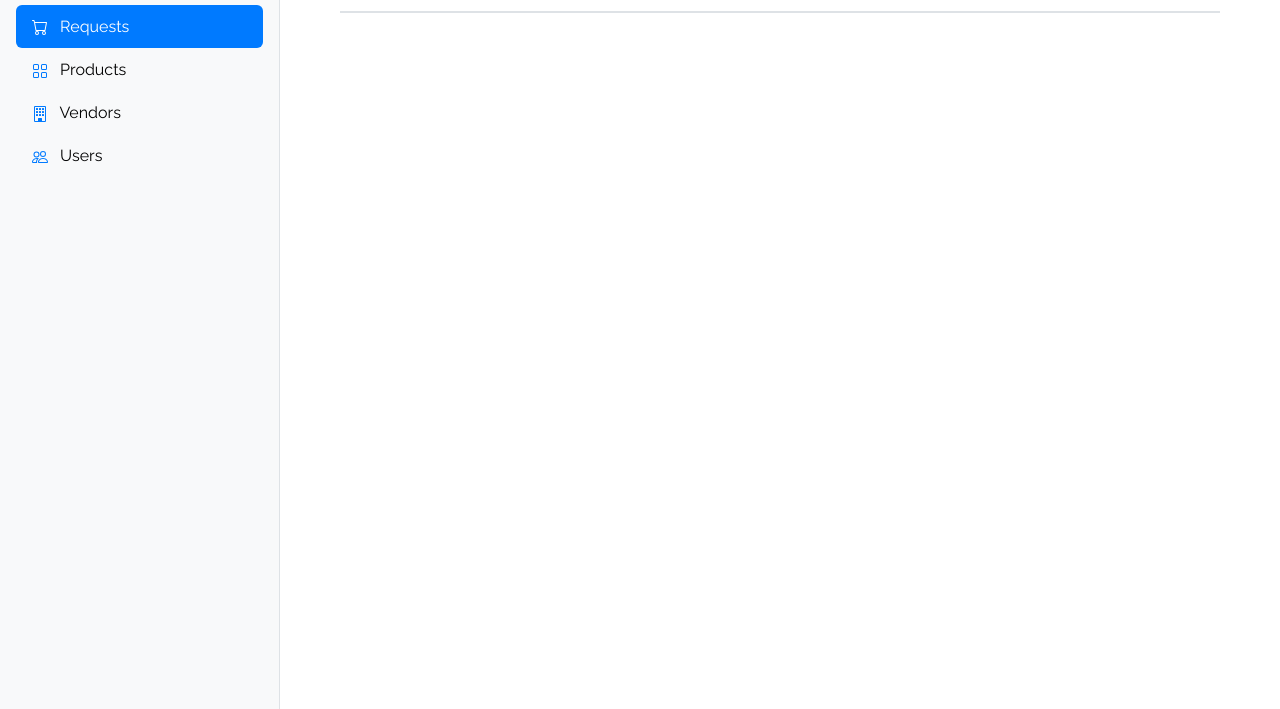
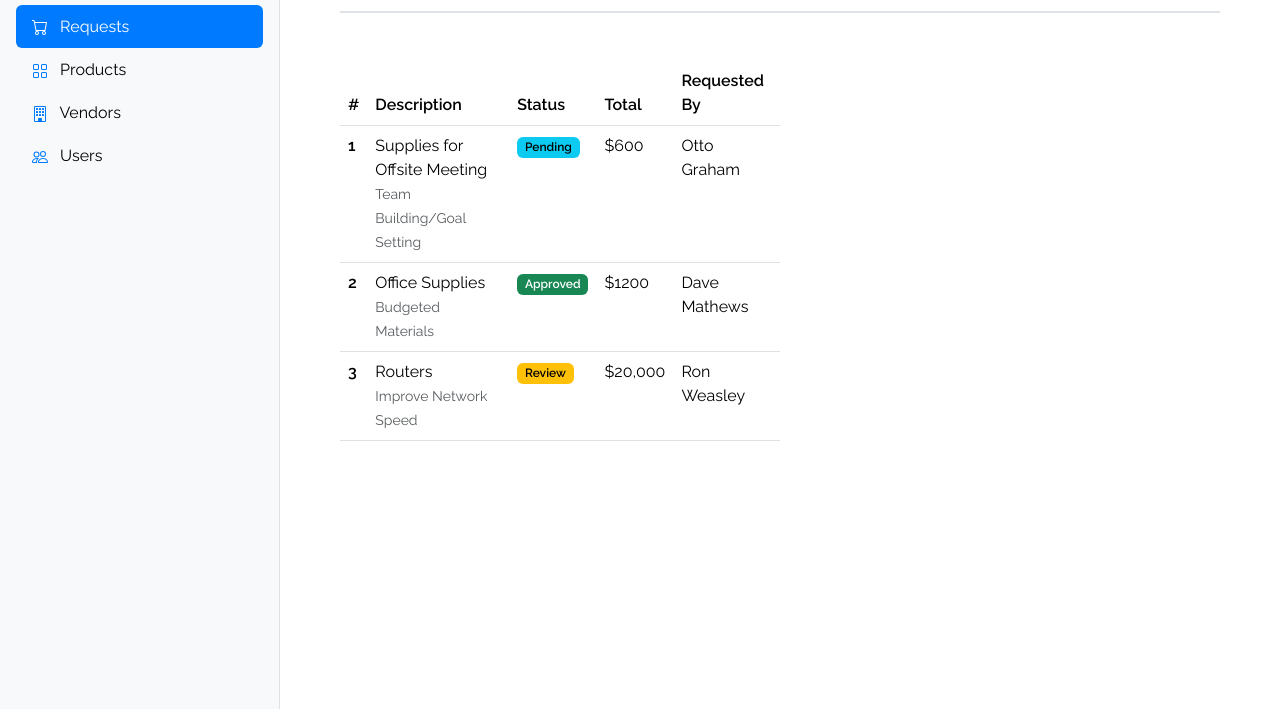
Before and after one commit to craigmckeachie/fall2023-enjoy-the-outdoors, a plain HTML site: page request.html in a window 1280 px wide. Shown: the part 179-888 px from the top of the page. Drawn offline with Linux system fonts and the light colour scheme.

Commit message:
add request table

```diff
--- a/purchase.html
+++ b/request.html
@@ -94,7 +94,7 @@
       </div>
 
       <section class="container-fluid mx-5 my-2 py-4">
-        <div class="d-flex justify-content-between pb-4 border-bottom border-2">
+        <div class="d-flex justify-content-between pb-4 mb-5 border-bottom border-2">
           <h2>Requests</h2>
           <button class="btn btn-primary">
             <svg class="bi pe-none me-2" width="32" height="32" fill="#FFFFFF">
@@ -103,6 +103,51 @@
             Create a request
           </button>
         </div>
+        <table class="table table-hover w-50">
+          <thead>
+            <tr>
+              <th scope="col">#</th>
+              <th scope="col">Description</th>
+              <th scope="col">Status</th>
+              <th scope="col">Total</th>
+              <th scope="col">Requested By</th>
+            </tr>
+          </thead>
+          <tbody>
+            <tr>
+              <th scope="row">1</th>
+              <td>
+                Supplies for Offsite Meeting <br />
+                <span class="text-body-secondary small text-wrap">Team Building/Goal Setting</span>
+              </td>
+
+              <td><span class="badge text-bg-info">Pending</span></td>
+              <td>$600</td>
+              <td>Otto Graham</td>
+            </tr>
+            <tr>
+              <th scope="row">2</th>
+              <td>
+                Office Supplies<br />
+                <span class="text-body-secondary small text-wrap">Budgeted Materials</span>
+              </td>
+              <td><span class="badge text-bg-success">Approved</span></td>
+              <td>$1200</td>
+              <td>Dave Mathews</td>
+            </tr>
+            <tr>
+              <th scope="row">3</th>
+              <td>
+                Routers<br />
+                <span class="text-body-secondary small text-wrap">Improve Network Speed</span>
+              </td>
+
+              <td><span class="badge text-bg-warning">Review</span></td>
+              <td>$20,000</td>
+              <td>Ron Weasley</td>
+            </tr>
+          </tbody>
+        </table>
       </section>
     </main>
   </body>
```
